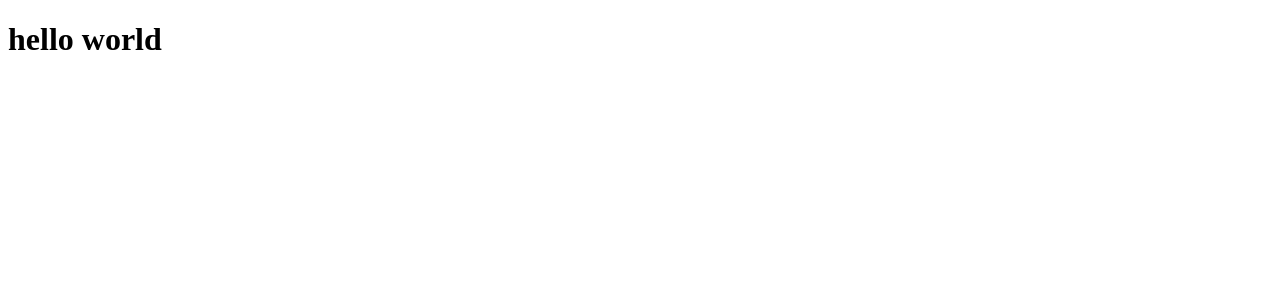
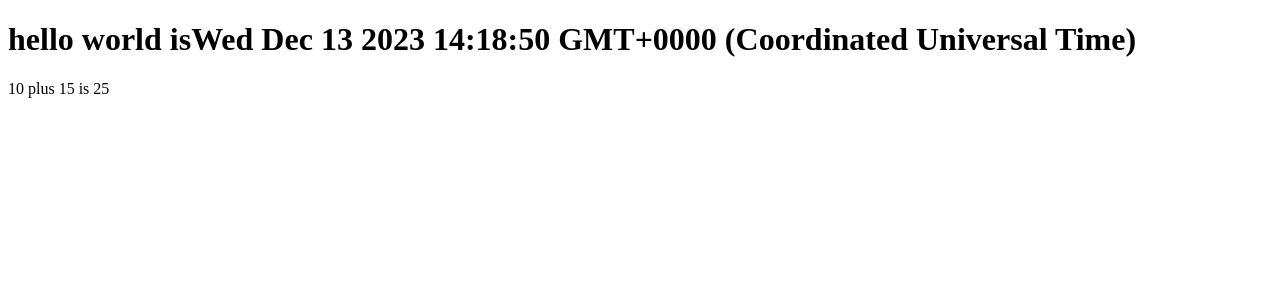
Before and after one commit to karthikeyan13762/reactapp, a React (Vite) app: page / in a window 1280 px wide. Shown: the top 300 px of the page. Built offline with nearby package versions, Linux system fonts and the light colour scheme.

Commit message:
add a dyanamic content to acomponent

```diff
--- a/src/App.jsx
+++ b/src/App.jsx
@@ -1,11 +1,16 @@
 function App(){
+    const now =new Date()
+    console.log("Hello from component");
 
-    console.log("Hello from component");
+    let a=10;
+
+    let b=15;
 
   return(
 
     <div>
-      <h1>hello world</h1>
+      <h1>hello world is{now.toString()}</h1>
+      <p>{a} plus {b} is {a+b}</p>
     </div>
   )
 }
```
